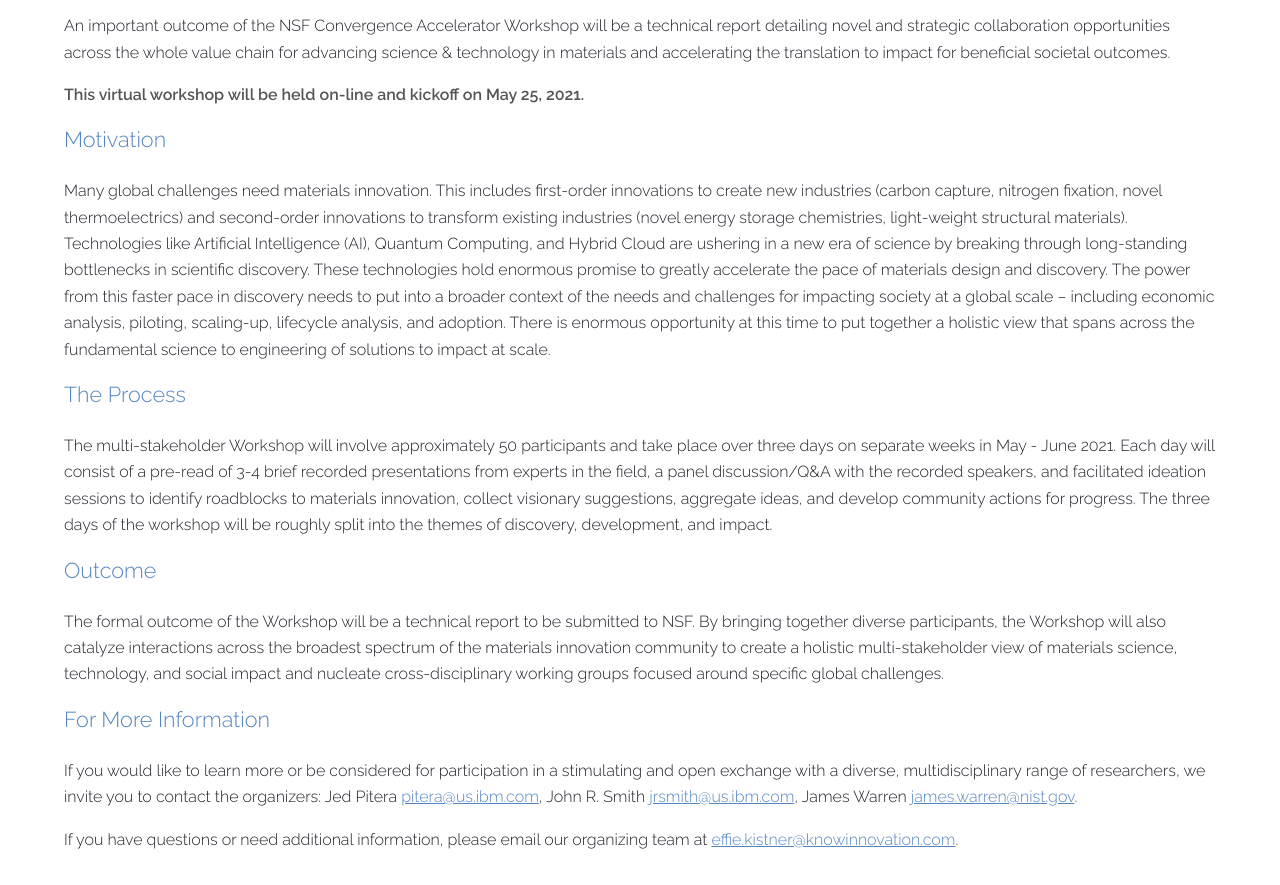
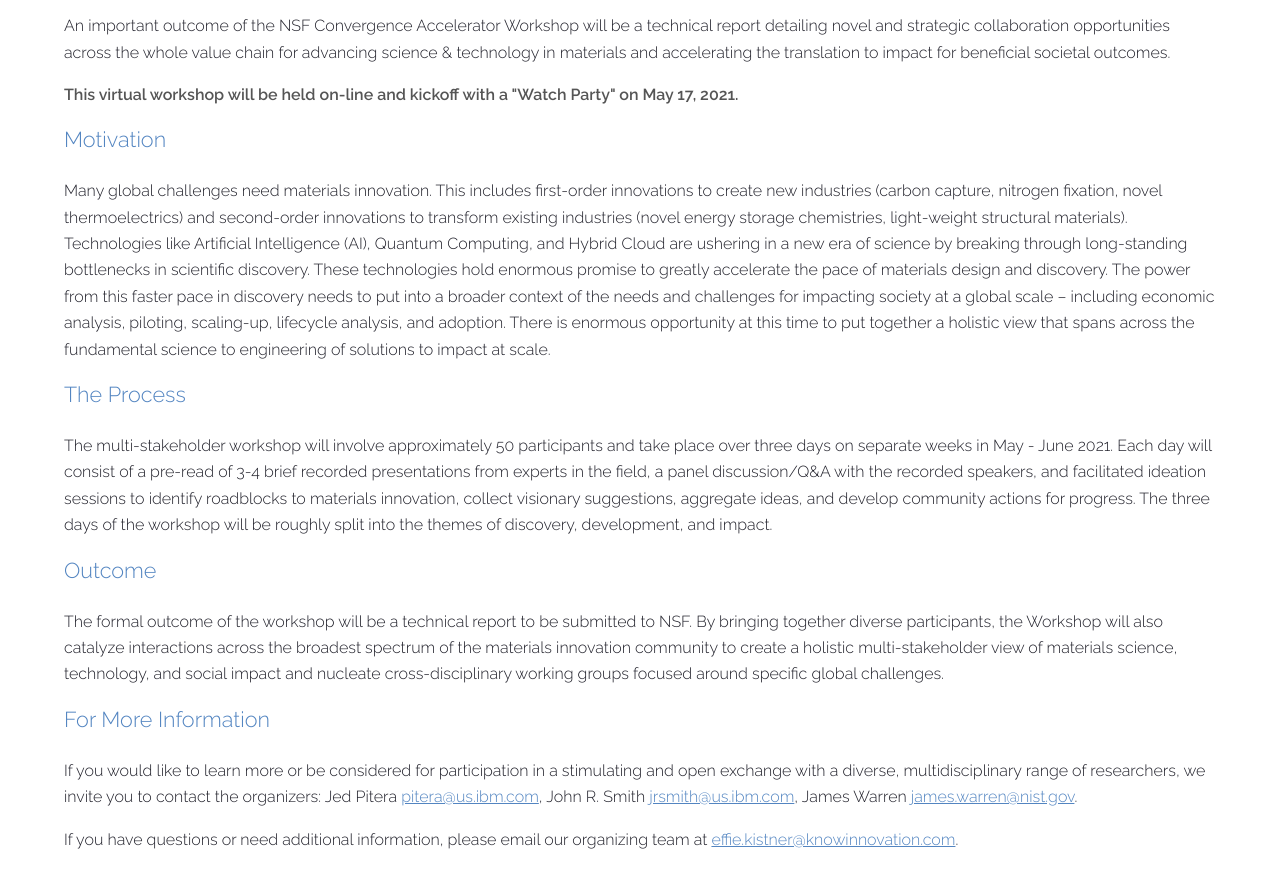
Before and after one commit to pitera-ibm/translationalmaterials, a plain HTML site: page index_new.html in a window 1280 px wide. Shown: the part 658-1543 px from the top of the page. Drawn offline with Linux system fonts and the light colour scheme.

Commit message:
Add files via upload

```diff
--- a/index_new.html
+++ b/index_new.html
@@ -42,7 +42,7 @@
 
 			<p>An important outcome of the NSF Convergence Accelerator Workshop will be a technical report detailing novel and strategic collaboration opportunities across the whole value chain for advancing science & technology in materials and accelerating the translation to impact for beneficial societal outcomes.</p>
 
-			<p><strong>This virtual workshop will be held on-line and kickoff on May 25, 2021.</strong></p>
+			<p><strong>This virtual workshop will be held on-line and kickoff with a "Watch Party" on May 17, 2021.</strong></p>
 
             <h3>Motivation</h3>
             <p>Many global challenges need materials innovation.  This includes first-order innovations to create new industries (carbon capture, nitrogen fixation, novel thermoelectrics) and  second-order innovations to transform existing industries (novel energy storage chemistries, light-weight structural materials).  Technologies like Artificial Intelligence (AI), Quantum Computing, and Hybrid Cloud are ushering in a new era of science by breaking through long-standing bottlenecks in scientific discovery.  These technologies hold enormous promise to greatly accelerate the pace of materials design and discovery.  The power from this faster pace in discovery needs to put into a broader context of the needs and challenges for impacting society at a global scale – including economic analysis, piloting, scaling-up, lifecycle analysis, and adoption.  There is enormous opportunity at this time to put together a holistic view that spans across the fundamental science to engineering of solutions to impact at scale.
@@ -51,14 +51,14 @@
 
 
 <h3>The Process</h3>
-            <p>The multi-stakeholder Workshop will involve approximately 50 participants and take place over three days on separate weeks in May - June 2021.  Each day will consist of a pre-read of 3-4 brief recorded presentations from experts in the field, a panel discussion/Q&A with the recorded speakers, and facilitated ideation sessions to identify roadblocks to materials innovation, collect visionary suggestions, aggregate ideas, and develop community actions for progress.  The three days of the workshop will be roughly split into the themes of discovery, development, and impact.
+            <p>The multi-stakeholder workshop will involve approximately 50 participants and take place over three days on separate weeks in May - June 2021.  Each day will consist of a pre-read of 3-4 brief recorded presentations from experts in the field, a panel discussion/Q&A with the recorded speakers, and facilitated ideation sessions to identify roadblocks to materials innovation, collect visionary suggestions, aggregate ideas, and develop community actions for progress.  The three days of the workshop will be roughly split into the themes of discovery, development, and impact.
 </p>
 
 
 </p>
 
             <h3>Outcome</h3>
-            <p>The formal outcome of the Workshop will be a technical report to be submitted to NSF.  By bringing together diverse participants, the Workshop will also catalyze interactions across the broadest spectrum of the materials innovation community to create a holistic multi-stakeholder view of materials science, technology, and social impact and nucleate cross-disciplinary working groups focused around specific global challenges.
+            <p>The formal outcome of the workshop will be a technical report to be submitted to NSF.  By bringing together diverse participants, the Workshop will also catalyze interactions across the broadest spectrum of the materials innovation community to create a holistic multi-stakeholder view of materials science, technology, and social impact and nucleate cross-disciplinary working groups focused around specific global challenges.
 </p>
 
 
```
